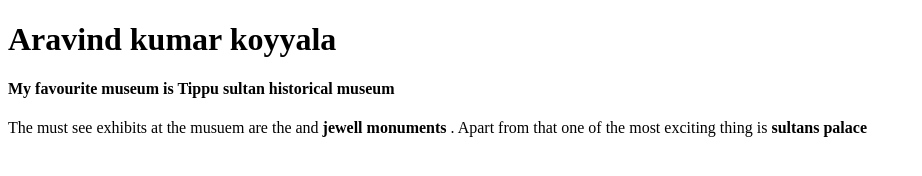
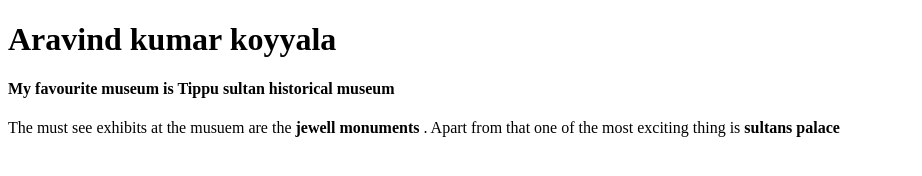
Before and after one commit to 44-563-Web-Apps-F22/44563-webapps-assignment-3-aravind999, a plain HTML site: page index.html in a window 1280 px wide. Shown: the whole page, without its empty margins (0-922 px from the left). Drawn offline with Linux system fonts and the light colour scheme.

Commit message:
added index.html fiel

```diff
--- a/index.html
+++ b/index.html
@@ -7,7 +7,7 @@
         <body>
             <h1>  Aravind kumar koyyala  </h1>
             <h4> My favourite museum  is Tippu sultan historical museum </h4>
-            <p> The must see exhibits at the musuem are the  and <b>jewell monuments</b> . Apart from that one of the most exciting thing is <b> sultans palace </b>  </p>
+            <p> The must see exhibits at the musuem are the <b>jewell monuments</b> . Apart from that one of the most exciting thing is <b> sultans palace </b>  </p>
         </body>
     </head>
 </html>
```
